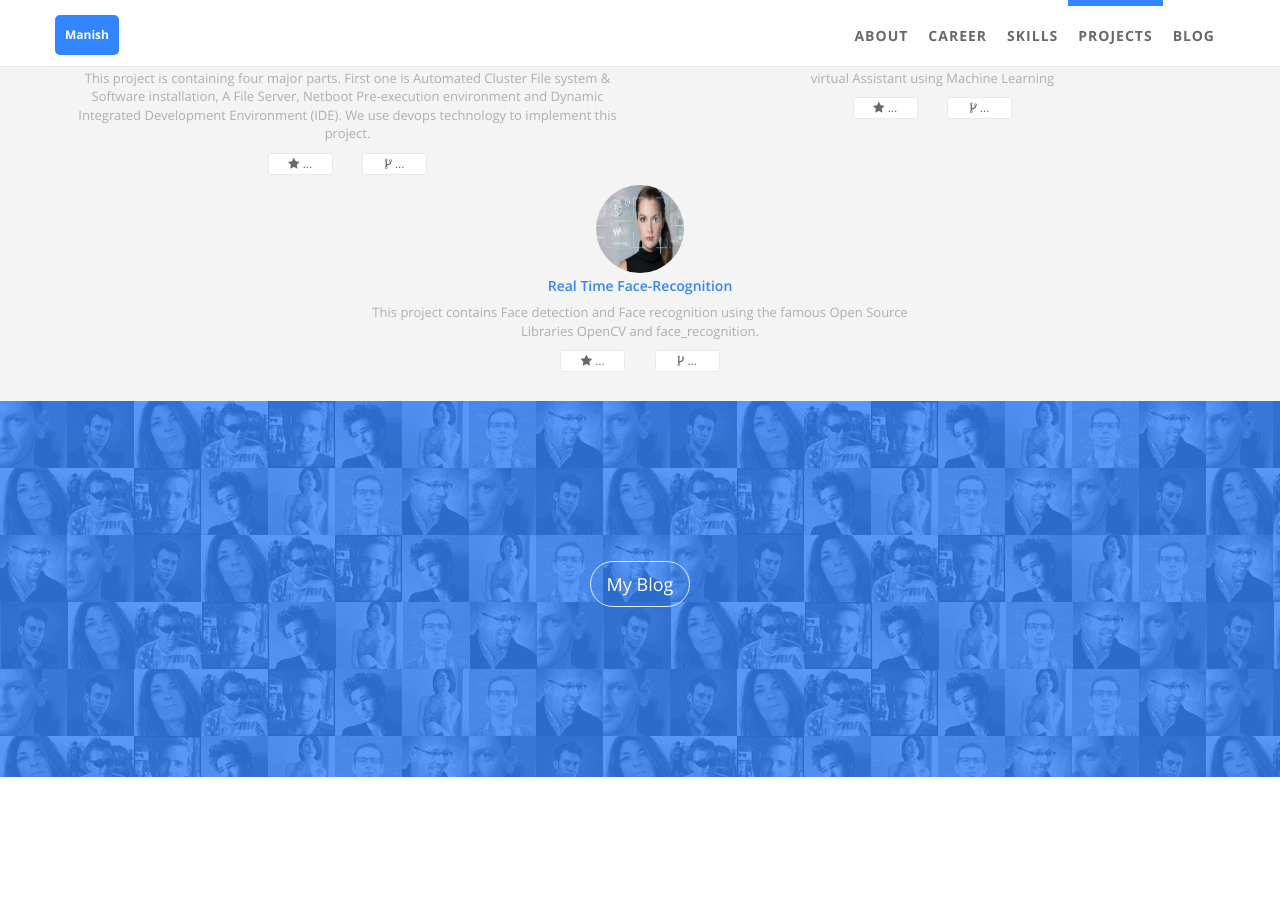
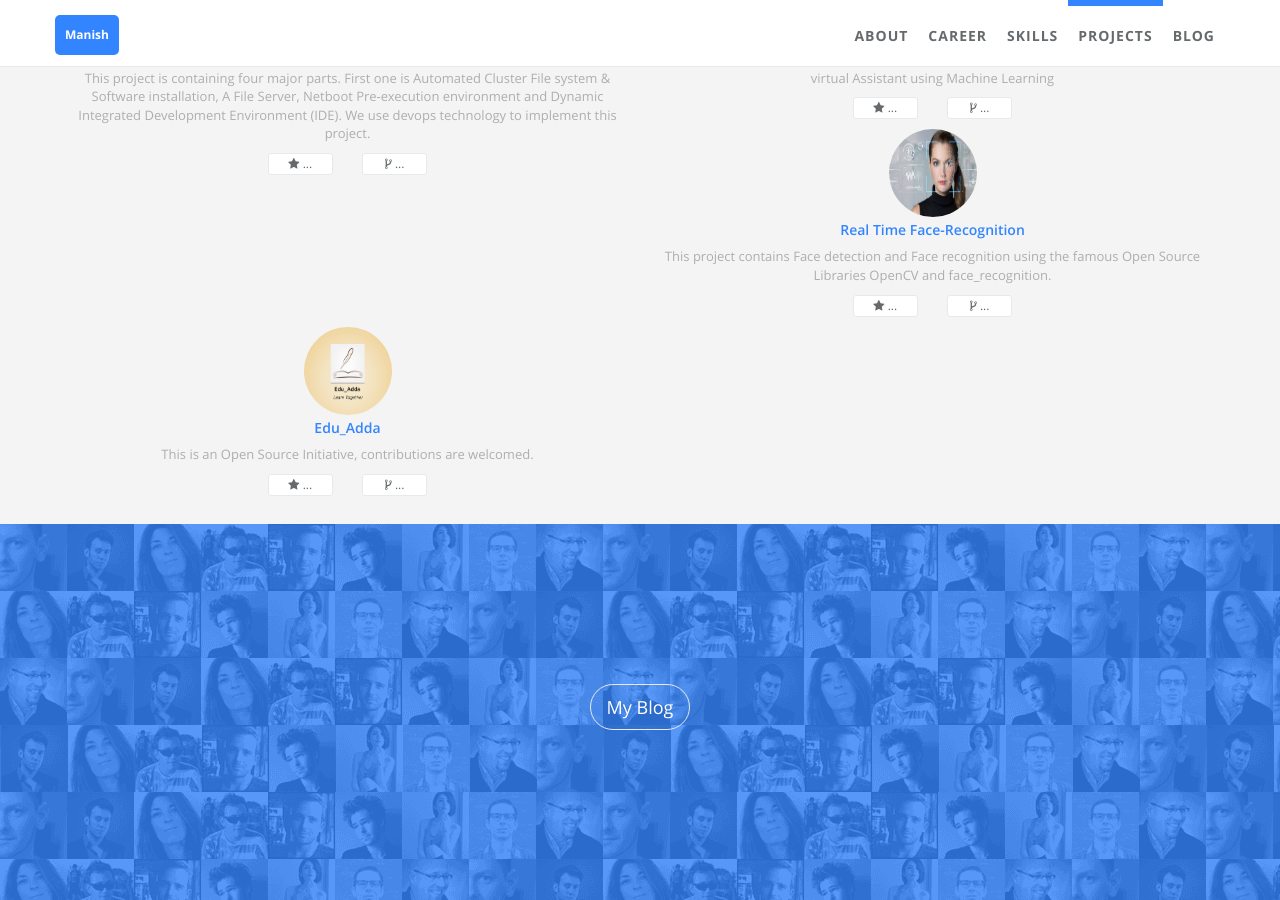
Before and after one commit to mani1soni/mani1soni.github.io, a Jekyll site: the page built from index.html, in a window 1280 px wide and 900 px high, scrolled down 2163 px. Built offline with Jekyll 4.4.1, drawn with Linux system fonts in a browser that asks for light colours; before the commit the page ends 2940 px from its top, so only the background shows below that.

Commit message:
project added

```diff
--- a/_data/index/projects.yml
+++ b/_data/index/projects.yml
@@ -22,3 +22,10 @@
   repo: Real-Time-Face-Recognition
   img: /static/assets/img/landing/fr.jpeg
   desc: This project contains Face detection and Face recognition using the famous Open Source Libraries OpenCV and face_recognition.
+
+- name: Edu_Adda
+  i18n: python
+  gh_user: mani1soni
+  repo: edu_adda
+  img: /static/assets/img/landing/edu_adda.png
+  desc: This is an Open Source Initiative, contributions are welcomed.
```
Also changed, not shown: static/assets/img/landing/edu_adda.png (added).
